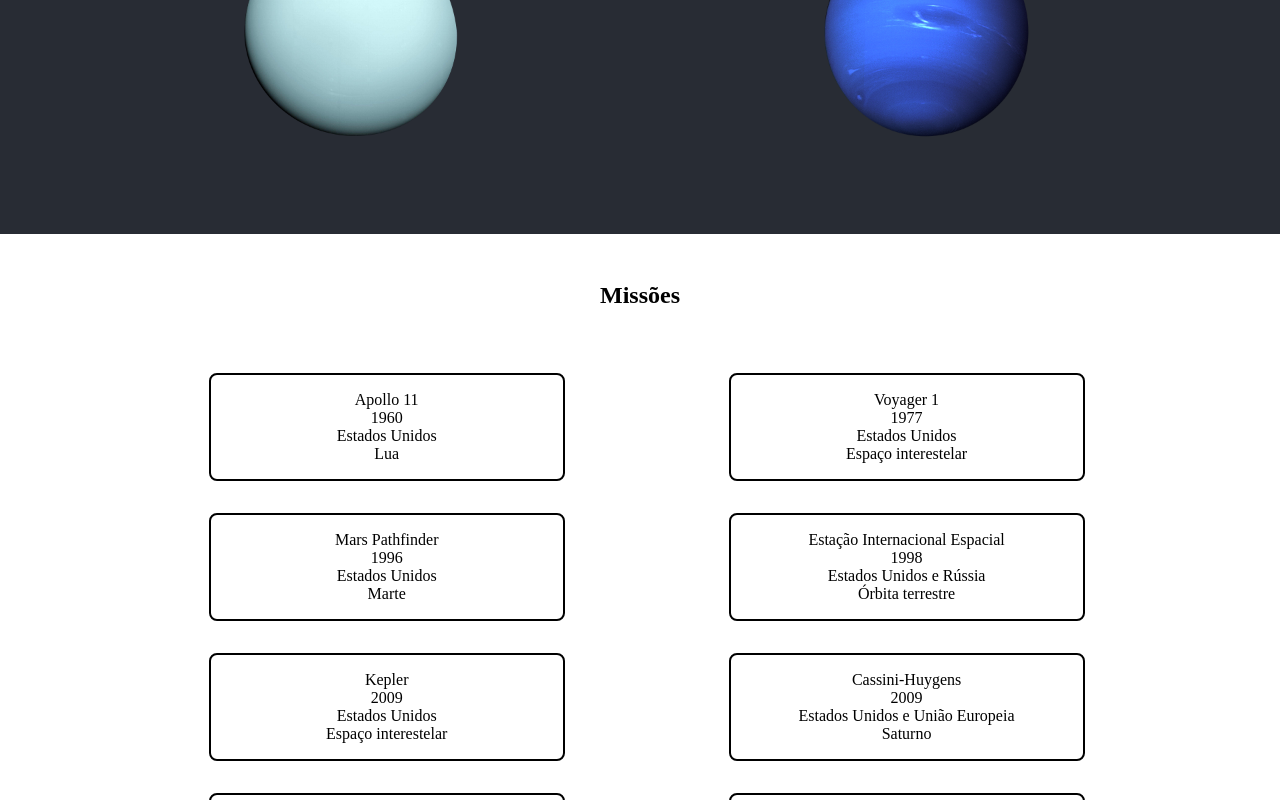
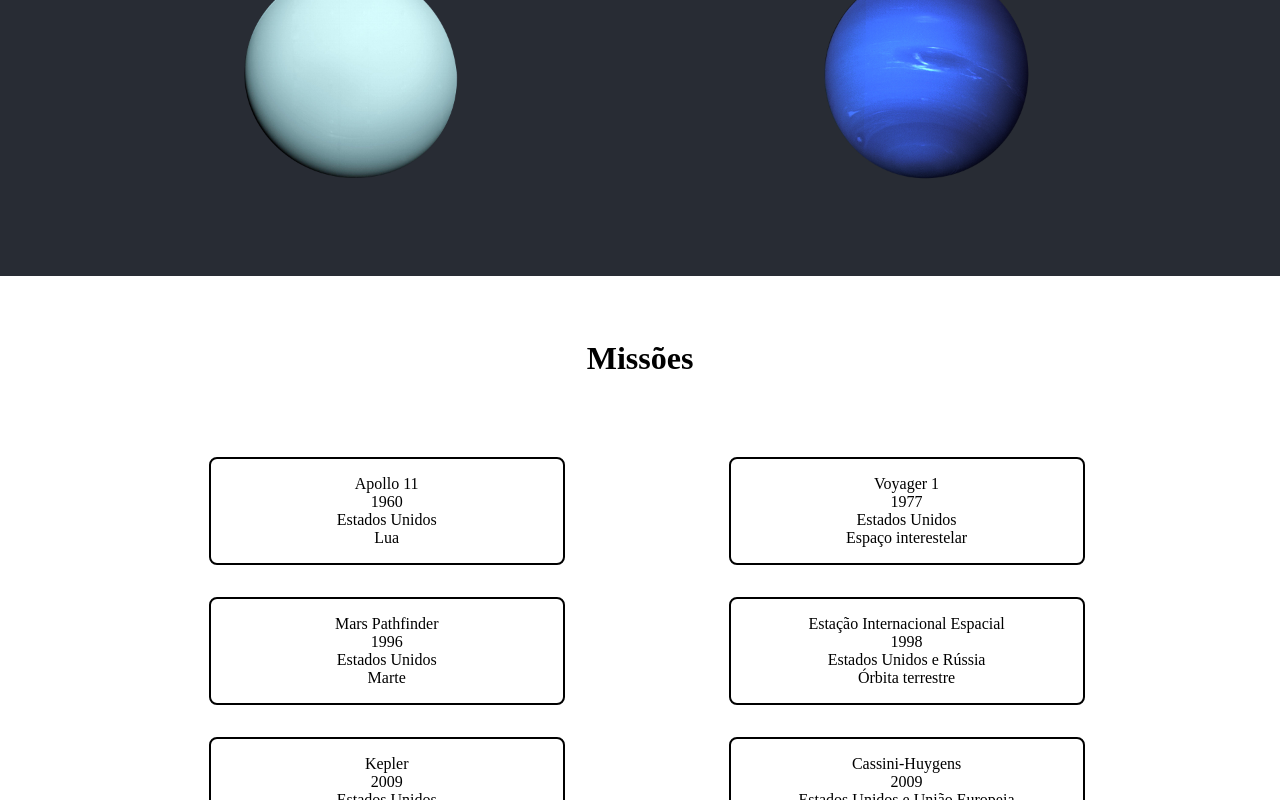
Before and after one commit to pauloricardosb/solar-system-project, a React (Create React App) app: page / in a window 1280 px wide. Shown: the part 1306-2106 px from the top of the page. Built offline with nearby package versions, Linux system fonts and the light colour scheme.

Commit message:
FEAT: Title stylized

```diff
--- a/src/components/Title.jsx
+++ b/src/components/Title.jsx
@@ -1,5 +1,6 @@
 import PropTypes from 'prop-types';
 import React from 'react';
+import '../styles/Title.css';
 
 class Title extends React.Component {
   render() {
--- a/src/styles/MissionCard.css
+++ b/src/styles/MissionCard.css
@@ -20,6 +20,14 @@
     padding: 3rem 3.9rem;
 }
 
+#main-mission-section h2 {
+    color: #000000;
+    font-size: 2em;
+    font-weight: bold;
+    margin: 0.5em 0;
+    text-align: center;
+}
+
 #mission-card {
     border: var(--mission-card-border-color);
     border-radius: 0.5rem;
--- a/src/styles/Title.css
+++ b/src/styles/Title.css
@@ -0,0 +1,7 @@
+#title {
+  font-size: 2em;
+  font-weight: bold;
+  color: rgb(255, 255, 255);
+  text-align: center;
+  margin: 0.5em 0;
+}
```
